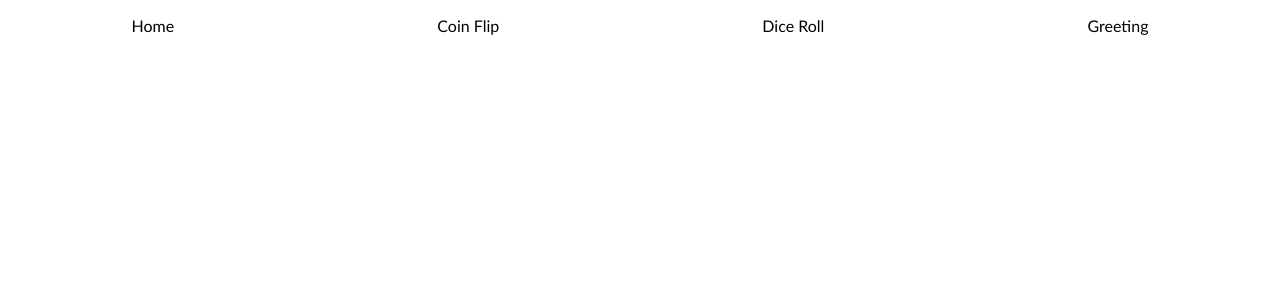
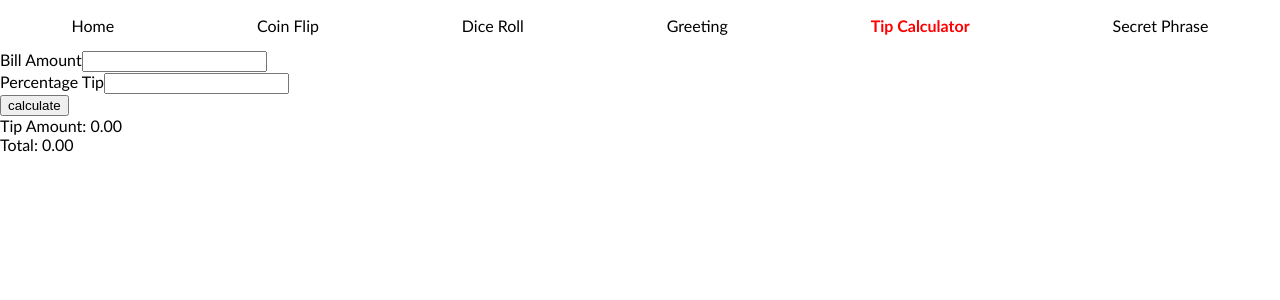
Before and after one commit to jkgrim/widgets-in-react, a React (Create React App) app: page /tip-calculator in a window 1280 px wide. Shown: the top 300 px of the page. Built offline with nearby package versions, Linux system fonts and the light colour scheme.

Commit message:
adds greeting, tip calculator, secret phrase

```diff
--- a/src/App.js
+++ b/src/App.js
@@ -6,6 +6,8 @@ import Home from "./pages/Home";
 import DiceRoll from "./pages/DiceRoll";
 import CoinFlip from "./pages/CoinFlip";
 import Greeting from "./pages/Greeting";
+import TipCalculator from "./pages/TipCalculator";
+import SecretPhrase from "./pages/SecretPhrase";
 
 function App() {
   return (
@@ -18,14 +20,10 @@ function App() {
           <Route path="/coinflip" component={CoinFlip} />
           <Route path="/diceroll" component={DiceRoll} />
           <Route path="/greeting" component={Greeting} />
+          <Route path="/tip-calculator" component={TipCalculator} />
+          <Route path="/secret-phrase" component={SecretPhrase} />
         </Switch>
       </Router>
-
-      {/*
-      add 2 numbers
-      greeter (first name, last name, greet button with alert "hello -fname -lname")
-      search filter
-      */}
     </div>
   );
 }
--- a/src/navigation/NavBar.js
+++ b/src/navigation/NavBar.js
@@ -20,6 +20,14 @@ export default function NavBar() {
       <div>
         <NavLink to="/greeting">Greeting</NavLink>
       </div>
+
+      <div>
+        <NavLink to="/tip-calculator">Tip Calculator</NavLink>
+      </div>
+
+      <div>
+        <NavLink to="/secret-phrase">Secret Phrase</NavLink>
+      </div>
     </div>
   );
 }
--- a/src/pages/Greeting.js
+++ b/src/pages/Greeting.js
@@ -1,9 +1,36 @@
+import { useState } from "react";
+
 export default function Greeting() {
+  const [firstName, setFirstName] = useState("");
+  const [lastName, setLastName] = useState("");
+
+  function handleSubmit(e) {
+    e.preventDefault();
+
+    setFirstName(e.target.fname.value);
+    setLastName(e.target.lname.value);
+  }
+
+  function clearForm() {
+    setFirstName("");
+    setLastName("");
+    document.getElementById("nameForm").reset();
+  }
+
   return (
     <div>
-      <input placeholder="First Name" type="text" />
-      <input placeholder="Last Name" type="text" />
-      <button>Click Me!</button>
+      <h1>{`Hello ${
+        firstName && firstName[0].toUpperCase() + firstName.slice(1)
+      } ${lastName && lastName[0].toUpperCase() + lastName.slice(1)}`}</h1>
+
+      <form onSubmit={handleSubmit} id="nameForm">
+        <input placeholder="First Name" type="text" name="fname" />
+        <input placeholder="Last Name" type="text" name="lname" />
+
+        <button>Click Me!</button>
+      </form>
+
+      <button onClick={clearForm}>Clear</button>
     </div>
   );
 }
--- /dev/null
+++ b/src/pages/SecretPhrase.js
@@ -0,0 +1,23 @@
+import { useState } from "react";
+
+export default function SecretPhrase() {
+  const [phrase, setPhrase] = useState("");
+
+  if (phrase === "star wars") {
+    alert("You may pass!");
+  }
+
+  function handleChange(e) {
+    const lowerPhrase = e.target.value.toLowerCase();
+
+    setPhrase(lowerPhrase);
+  }
+
+  return (
+    <div>
+      <h1>What's the Secret Phrase?</h1>
+      <input type="text" onChange={handleChange} />
+      <div>HINT: It's "Star Wars"</div>
+    </div>
+  );
+}
--- /dev/null
+++ b/src/pages/TipCalculator.js
@@ -0,0 +1,50 @@
+import React, { useState } from "react";
+
+export default function App() {
+  const [percentageTip, setPercentageTip] = useState(null);
+  const [billAmount, setBillAmount] = useState(null);
+  const [tipAmount, setTipAmount] = useState(0);
+  const [total, setTotal] = useState(0);
+
+  const calculateBill = (e) => {
+    e.preventDefault();
+    const formValid = +billAmount > 0 && +percentageTip > 0;
+
+    if (!formValid) {
+      alert("Please enter valid input");
+      return;
+    }
+
+    const tipAmount = +billAmount * (+percentageTip / 100);
+    const total = +billAmount * (1 + percentageTip / 100);
+    setTipAmount(tipAmount);
+    setTotal(total);
+  };
+
+  return (
+    <div className="App">
+      <form onSubmit={calculateBill}>
+        <div>
+          <label>Bill Amount</label>
+          <input
+            value={billAmount}
+            onChange={(e) => setBillAmount(e.target.value)}
+          />
+        </div>
+
+        <div>
+          <label>Percentage Tip</label>
+          <input
+            value={percentageTip}
+            onChange={(e) => setPercentageTip(e.target.value)}
+          />
+        </div>
+
+        <button type="submit">calculate</button>
+      </form>
+
+      <div>Tip Amount: {tipAmount.toFixed(2)}</div>
+      <div>Total: {total.toFixed(2)}</div>
+    </div>
+  );
+}
```
